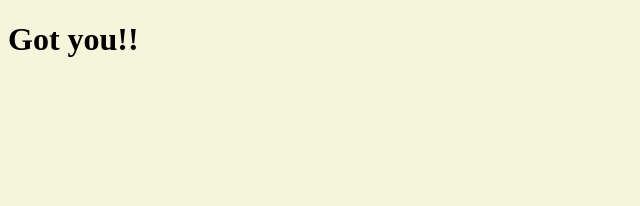
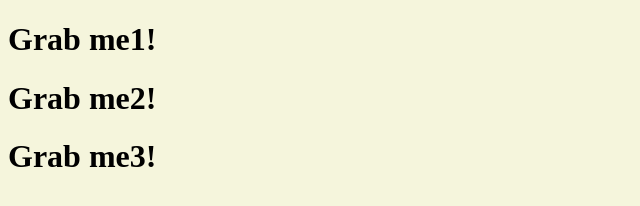
Before and after one commit to kansg92/momentum-challenge, a plain HTML site: page index.html in a window 1280 px wide. Shown: the whole page, without its empty margins (0-640 px from the left). Drawn offline with Linux system fonts and the light colour scheme.

Commit message:
Searching For Elements (querySelector)

```diff
--- a/app.js
+++ b/app.js
@@ -1,6 +1,8 @@
-const title = document.getElementById("title");
 
-title.innerText = "Got you!!";
+// querySelector : css 방식으로 first elements를 찾을 수 있다.
+// querySelectorAll : 모든 elements를 가져온다.
+const title = document.querySelector(".hello h1:first-child");
 
-console.log(title.id);
-console.log(title.className);
+
+
+console.log(title);
--- a/index.html
+++ b/index.html
@@ -8,7 +8,15 @@
     <title>Momentum</title>
   </head>
   <body>
-    <h1 autofocus class="hello" id="title">Grab me!</h1>
+    <div class="hello">
+      <h1>Grab me1!</h1>
+    </div>
+    <div class="hello">
+      <h1>Grab me2!</h1>
+    </div>
+    <div class="hello">
+      <h1>Grab me3!</h1>
+    </div>
     <script src="app.js"></script>
   </body>
 </html>
```
